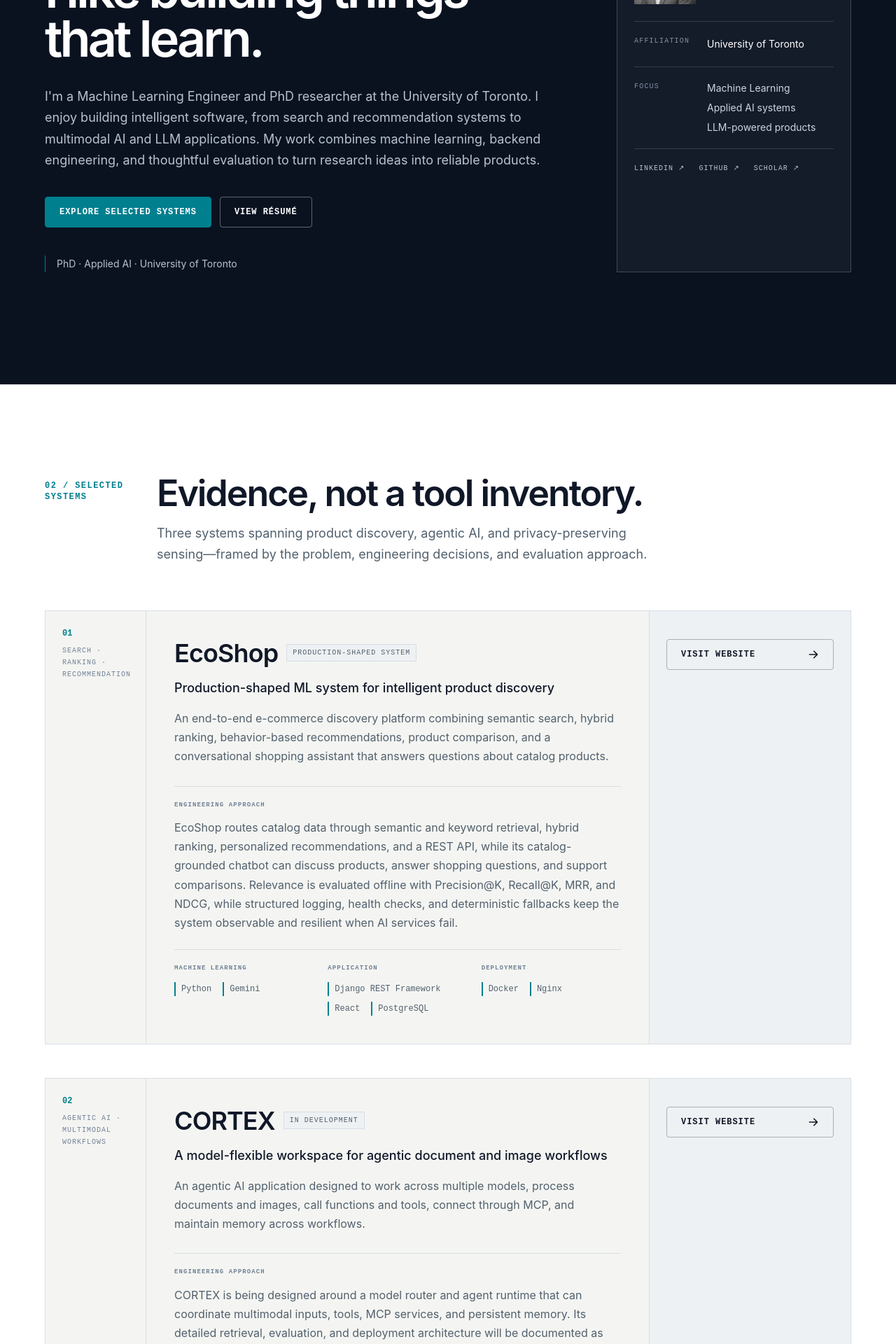
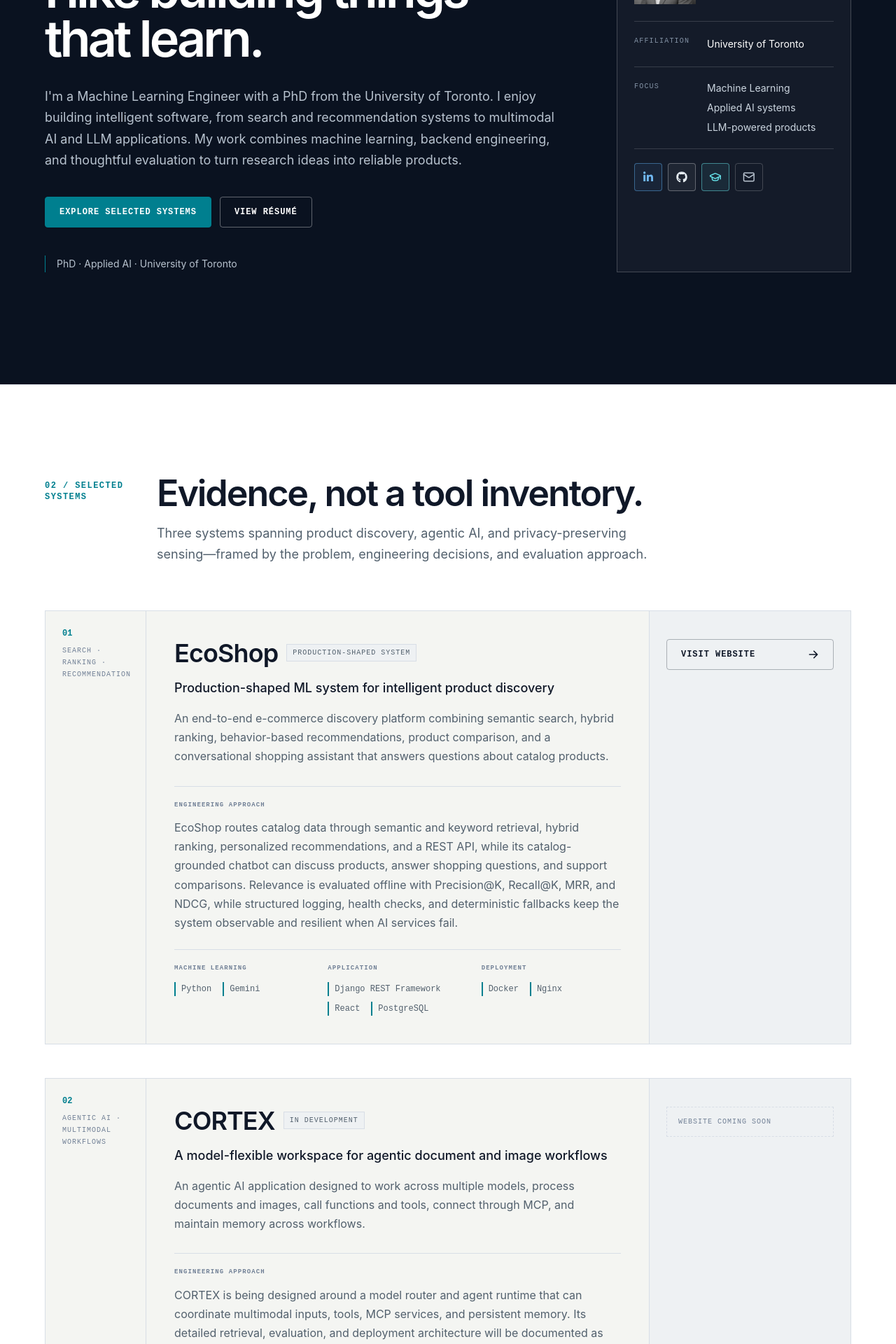
Before and after one commit to Pourya-Moghadam74/Pourya-Moghadam74.github.io, a React (Vite) app: page / in a window 1280 px wide. Shown: the part 340-2260 px from the top of the page at 70% size. Built offline with nearby package versions, Linux system fonts and the light colour scheme; the HTML template or start-up script is replaced by a standard one.

Commit message:
cortex link fixed

```diff
--- a/index.html
+++ b/index.html
@@ -7,7 +7,7 @@
     <meta name="theme-color" content="#F4F5F2" />
     <meta
       name="description"
-      content="Pourya Moghadam is a Machine Learning Engineer and PhD researcher building systems across search, ranking, agentic AI, multimodal learning, evaluation, and deployment."
+      content="Pourya Moghadam is a Machine Learning Engineer with a PhD from the University of Toronto, building systems across search, ranking, agentic AI, multimodal learning, evaluation, and deployment."
     />
     <meta property="og:type" content="website" />
     <meta property="og:title" content="Pourya Moghadam — Machine Learning Engineer" />
--- a/package.json
+++ b/package.json
@@ -1,5 +1,5 @@
 {
-  "name": "my-react-app",
+  "name": "pourya-moghadam-portfolio",
   "private": true,
   "version": "0.0.0",
   "type": "module",
@@ -11,7 +11,7 @@
     "predeploy": "npm run build",
     "deploy": "gh-pages -d dist"
   },
-  "homepage": "https://Pourya-Moghadam74.github.io/",
+  "homepage": "https://pouryam.me",
   "dependencies": {
     "react": "^19.1.1",
     "react-dom": "^19.1.1",
--- a/src/App.jsx
+++ b/src/App.jsx
@@ -25,7 +25,11 @@
   const hash = useHashRoute();
 
   useEffect(() => {
-    if (hash === "#/phd-research") window.scrollTo(0, 0);
+    const isThesisProject = hash === "#/phd-research";
+    document.title = isThesisProject
+      ? "Doctoral Research — Pourya Moghadam"
+      : "Pourya Moghadam — Machine Learning Engineer";
+    if (isThesisProject) window.scrollTo(0, 0);
   }, [hash]);
 
   if (hash === "#/phd-research") return <ThesisProjectPage />;
--- a/src/LandingSection.jsx
+++ b/src/LandingSection.jsx
@@ -1,4 +1,7 @@
+import { FaGithub, FaLinkedinIn } from "react-icons/fa6";
+import { LuGraduationCap, LuMail } from "react-icons/lu";
 import Button from "./components/ui/Button";
+import IconLink from "./components/ui/IconLink";
 import Section from "./components/layout/Section";
 import { profile } from "./content/profile";
 import { socialLinks } from "./content/socialLinks";
@@ -7,6 +10,7 @@
   const linkedIn = socialLinks.find((link) => link.id === "linkedin");
   const github = socialLinks.find((link) => link.id === "github");
   const googleScholar = socialLinks.find((link) => link.id === "google-scholar");
+  const email = socialLinks.find((link) => link.id === "email");
   const focusAreas = ["Machine Learning", "Applied AI systems", "LLM-powered products"];
 
   return (
@@ -88,10 +92,19 @@
             </div>
           </dl>
 
-          <div className="flex flex-wrap gap-x-5 gap-y-3 border-t border-white/15 pt-5 font-mono text-[10px] uppercase tracking-[0.1em] text-[#B8C3CF]">
-            {linkedIn?.url && <a className="hover:text-[#67E3EA]" href={linkedIn.url} target="_blank" rel="noopener noreferrer">LinkedIn ↗</a>}
-            {github?.url && <a className="hover:text-[#67E3EA]" href={github.url} target="_blank" rel="noopener noreferrer">GitHub ↗</a>}
-            {googleScholar?.url && <a className="hover:text-[#67E3EA]" href={googleScholar.url} target="_blank" rel="noopener noreferrer">Scholar ↗</a>}
+          <div className="flex items-center gap-2 border-t border-white/15 pt-5" aria-label="Professional profiles">
+            <IconLink label="LinkedIn" href={linkedIn?.url} external className="border border-[#5AA7E8]/50 !bg-[#5AA7E8]/[0.08] !text-[#70B7F1] hover:!border-[#70B7F1] hover:!bg-[#5AA7E8]/[0.16] hover:!text-white">
+              <FaLinkedinIn className="h-4 w-4" aria-hidden="true" />
+            </IconLink>
+            <IconLink label="GitHub" href={github?.url} external className="border border-white/30 !bg-white/[0.05] !text-[#E6EDF3] hover:!border-white/70 hover:!bg-white/[0.12] hover:!text-white">
+              <FaGithub className="h-4 w-4" aria-hidden="true" />
+            </IconLink>
+            <IconLink label="Google Scholar" href={googleScholar?.url} external className="border border-[#67E3EA]/50 !bg-[#67E3EA]/[0.08] !text-[#67E3EA] hover:!border-[#8CF1F5] hover:!bg-[#67E3EA]/[0.16] hover:!text-white">
+              <LuGraduationCap className="h-[1.1rem] w-[1.1rem]" aria-hidden="true" />
+            </IconLink>
+            <IconLink label="Email" href={email?.url} className="border border-white/20 !text-[#B8C3CF] hover:!border-[#67E3EA] hover:!bg-white/[0.06] hover:!text-[#67E3EA]">
+              <LuMail className="h-[1.1rem] w-[1.1rem]" aria-hidden="true" />
+            </IconLink>
           </div>
         </aside>
       </div>
--- a/src/ProjectCaseStudy.jsx
+++ b/src/ProjectCaseStudy.jsx
@@ -81,9 +81,11 @@
               ))}
             </div>
           ) : (
-            <p className="font-mono text-[10px] uppercase leading-relaxed tracking-[0.1em] text-muted">
-              Dedicated research case study planned
-            </p>
+            <div className="w-full border border-dashed border-subtle px-4 py-3">
+              <p className="font-mono text-[10px] uppercase leading-relaxed tracking-[0.1em] text-muted">
+                {project.actionPlaceholder || "Dedicated research case study planned"}
+              </p>
+            </div>
           )}
         </div>
       </div>
--- a/src/ThesisProjectPage.jsx
+++ b/src/ThesisProjectPage.jsx
@@ -52,6 +52,7 @@
 
 const ThesisProjectPage = () => (
   <div className="min-h-screen bg-page text-primary">
+    <a href="#thesis-main" className="skip-link">Skip to project content</a>
     <header className="border-b border-white/15 bg-ink text-white">
       <PageContainer className="flex min-h-[4.5rem] items-center justify-between gap-6">
         <a href="/#projects-section" className="inline-flex items-center gap-2 font-mono text-[11px] font-semibold uppercase tracking-[0.08em] text-[#B8C3CF] hover:text-[#67E3EA]">
@@ -61,7 +62,7 @@
       </PageContainer>
     </header>
 
-    <main>
+    <main id="thesis-main">
       <section className="bg-ink py-20 text-white sm:py-28">
         <PageContainer>
           <p className="font-mono text-xs font-semibold uppercase tracking-[0.12em] text-[#67E3EA]">Completed PhD project · University of Toronto</p>
--- a/src/components/ui/IconLink.jsx
+++ b/src/components/ui/IconLink.jsx
@@ -7,9 +7,12 @@
       aria-label={label}
       target={external ? "_blank" : undefined}
       rel={external ? "noopener noreferrer" : undefined}
-      className={`inline-flex min-h-10 min-w-10 items-center justify-center rounded-control text-secondary transition-colors duration-fast hover:bg-surface-elevated hover:text-accent focus-visible:outline focus-visible:outline-2 focus-visible:outline-offset-2 focus-visible:outline-focus ${className}`}
+      className={`group relative inline-flex min-h-10 min-w-10 items-center justify-center rounded-control text-secondary transition-colors duration-fast hover:bg-surface-elevated hover:text-accent focus-visible:outline focus-visible:outline-2 focus-visible:outline-offset-2 focus-visible:outline-focus ${className}`}
     >
       {children}
+      <span aria-hidden="true" className="pointer-events-none absolute bottom-full left-1/2 mb-2 -translate-x-1/2 whitespace-nowrap border border-white/20 bg-ink px-2 py-1 font-mono text-[9px] uppercase tracking-[0.08em] text-white opacity-0 transition-opacity group-hover:opacity-100 group-focus-visible:opacity-100">
+        {label}
+      </span>
     </a>
   );
 };
--- a/src/content/experience.js
+++ b/src/content/experience.js
@@ -14,7 +14,7 @@
     startDate: "Jan 2024",
     endDate: "April 2025",
     summary:
-      "Developing production-grade large language model solutions, connecting AI systems to business-critical workflows.",
+      "Developed production-grade large language model solutions that connected AI systems to business-critical workflows.",
     highlights: [],
     technologies: [],
     category: "industry",
--- a/src/content/profile.js
+++ b/src/content/profile.js
@@ -9,7 +9,7 @@
   headline: "I like building things that learn.",
   descriptor: "PhD · Applied AI · University of Toronto",
   biography:
-    "I'm a Machine Learning Engineer and PhD researcher at the University of Toronto. I enjoy building intelligent software, from search and recommendation systems to multimodal AI and LLM applications. My work combines machine learning, backend engineering, and thoughtful evaluation to turn research ideas into reliable products.",
+    "I'm a Machine Learning Engineer with a PhD from the University of Toronto. I enjoy building intelligent software, from search and recommendation systems to multimodal AI and LLM applications. My work combines machine learning, backend engineering, and thoughtful evaluation to turn research ideas into reliable products.",
   credibility: [
     "University of Toronto",
     "Machine Learning & Applied AI",
--- a/src/content/projects.js
+++ b/src/content/projects.js
@@ -82,7 +82,8 @@
       },
     ],
     repositoryUrl: "",
-    liveUrl: "https://cortex.dev",
+    liveUrl: "",
+    actionPlaceholder: "Website coming soon",
     caseStudyUrl: "",
     publicationUrl: "",
     featured: true,
--- a/src/content/teaching.js
+++ b/src/content/teaching.js
@@ -10,7 +10,7 @@
       { id: "csc309", title: "CSC309 Programming on the web", featured: true },
       { id: "csc311", title: "CSC311 Introduction to Machine Learning", featured: true },
       { id: "csc358", title: "CSC358 Computer Networks", featured: false },
-      { id: "csc373", title: "CSC373 Algorithm Desgins and Analysis", featured: true },
+      { id: "csc373", title: "CSC373 Algorithm Design and Analysis", featured: true },
       { id: "csc384", title: "CSC384 Introduction to AI", featured: true },
       { id: "csc490", title: "CSC490 Capstone Design Project", featured: false },
       { id: "mie1512", title: "MIE1512 Data Analytics", featured: false },
```
Also changed, not shown: 1 other file (tests, documents, lock files or other folders).
